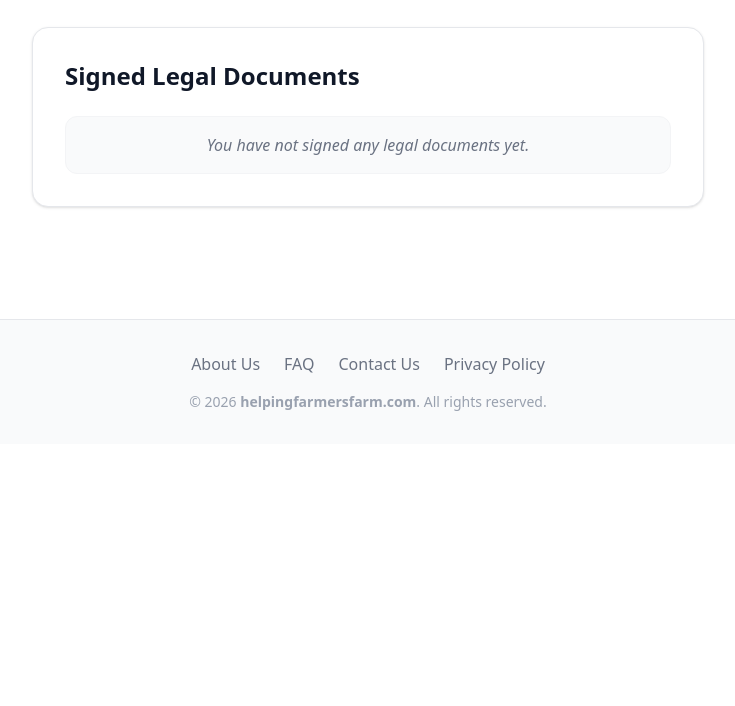
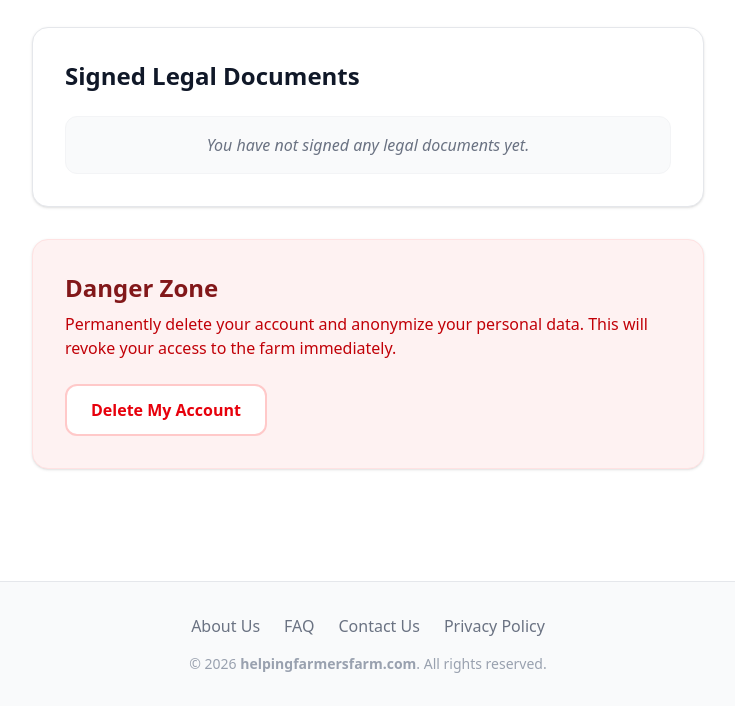
Before and after one commit to squid-protocol/help_farmers_farm, a Django app: page /accounts/profile/ in a window 1280 px wide. Shown: the part 795-1501 px from the top of the page, without its empty margins (272-1007 px from the left). Before the commit the page ends 1206 px from the top, so only its background shows below. Run offline with Django 5.2, Linux system fonts and the light colour scheme; the visitor is signed in with stand-in values (Sample User, id 1); data that the repository does not hold is empty; style sheets or scripts are compiled from the project's sources; some libraries are stand-ins or nearby versions.

Commit message:
feat(accounts): implement GDPR-compliant account anonymization and PII scrubbing

```diff
--- a/backend/accounts/models.py
+++ b/backend/accounts/models.py
@@ -1,3 +1,4 @@
+import uuid
 from django.contrib.auth.models import AbstractUser
 from django.db import models
 from django.conf import settings
@@ -45,7 +46,24 @@ class CustomUser(AbstractUser):
         membership = self.memberships.filter(is_approved=True).first()
         return membership.work_commitment if membership else None
 
-    # -----------------------------------------------------------------------------
+# -----------------------------------------------------------------------------
+
+    def anonymize_and_archive(self):
+        """
+        CCPA/GDPR compliant data scrub. Destroys the human identity
+        while preserving the relational footprint for system analytics.
+        """
+        self.first_name = "Anonymous"
+        self.last_name = "Volunteer"
+        self.email = f"redacted_{uuid.uuid4().hex[:8]}@deleted.local"
+        self.phone_number = None
+        self.address = "Redacted per privacy request"
+        self.username = f"archived_{uuid.uuid4().hex[:12]}"
+        self.is_active = False
+        self.role = "friend"  # Demote to lowest privilege
+        self.avatar = None
+        self.set_unusable_password() # Cryptographically locks the account forever
+        self.save()
 
     def __str__(self):
         return f"{self.username} ({self.get_role_display()})"
--- a/backend/accounts/templates/accounts/profile.html
+++ b/backend/accounts/templates/accounts/profile.html
@@ -72,7 +72,26 @@
         {% endif %}
     </div>
 
+    <div class="bg-red-50 p-8 rounded-2xl border border-red-100 shadow-sm">
+        <h3 class="text-2xl font-extrabold text-red-900 mb-2">Danger Zone</h3>
+        <p class="text-red-700 mb-6">Permanently delete your account and anonymize your personal data. This will revoke your access to the farm immediately.</p>
+        <button onclick="document.getElementById('delete_account_modal').showModal()" class="bg-white border-2 border-red-200 text-red-600 hover:bg-red-600 hover:text-white font-bold py-3 px-6 rounded-xl transition">
+            Delete My Account
+        </button>
+    </div>
+
 </div>
+
+<dialog id="delete_account_modal" class="p-8 rounded-2xl shadow-2xl border border-red-200 backdrop:bg-slate-900/70 w-full max-w-md">
+    <h3 class="text-2xl font-bold text-red-900 mb-4">⚠️ Delete Account?</h3>
+    <p class="text-gray-600 mb-6">Are you sure you want to permanently delete your account? Your personal information will be scrubbed, and you will lose access immediately. This action <strong>cannot be undone</strong>.</p>
+
+    <form action="{% url 'delete_account' %}" method="POST" class="flex justify-end gap-3">
+        {% csrf_token %}
+        <button type="button" onclick="document.getElementById('delete_account_modal').close()" class="px-4 py-2 bg-gray-100 hover:bg-gray-200 text-gray-700 font-bold rounded-lg transition">Cancel</button>
+        <button type="submit" class="bg-red-600 hover:bg-red-700 text-white font-bold py-2 px-6 rounded-lg shadow transition">Permanently Delete</button>
+    </form>
+</dialog>
 
 {% for sig in signatures %}
 <dialog id="doc-modal-{{ sig.id }}" class="p-8 rounded-2xl shadow-2xl border border-gray-200 backdrop:bg-slate-900/50 w-full max-w-3xl">
--- a/backend/accounts/urls.py
+++ b/backend/accounts/urls.py
@@ -22,4 +22,5 @@ urlpatterns = [
         views.verify_email_link_view,
         name="verify_email_link",
     ),
+    path("delete-account/", views.delete_account_view, name="delete_account"),
 ]
--- a/backend/accounts/views.py
+++ b/backend/accounts/views.py
@@ -14,6 +14,9 @@ from django.core.mail import send_mail
 from django.conf import settings
 from django.urls import reverse
 from django.core.exceptions import PermissionDenied
+from django.contrib.auth import logout
+from django.views.decorators.http import require_POST
+import logging
 
 from .forms import ProfileUpdateForm, AccountClaimForm
 
@@ -343,3 +346,23 @@ def verify_email_link_view(request, token):
         )
 
     return redirect("sign_waiver")
+
+
+@login_required
+@require_POST
+def delete_account_view(request):
+    """Triggers the CCPA/GDPR anonymization protocol."""
+    user = request.user
+
+    # Log the event for the farm's audit trail before destroying the identity
+    logger = logging.getLogger("audit")
+    logger.info(f"User {user.id} ({user.username}) requested account anonymization.")
+
+    # Fire the protocol
+    user.anonymize_and_archive()
+
+    # Destroy their active browser session
+    logout(request)
+
+    messages.success(request, "Your account has been permanently anonymized and deleted.")
+    return redirect("home")
```
